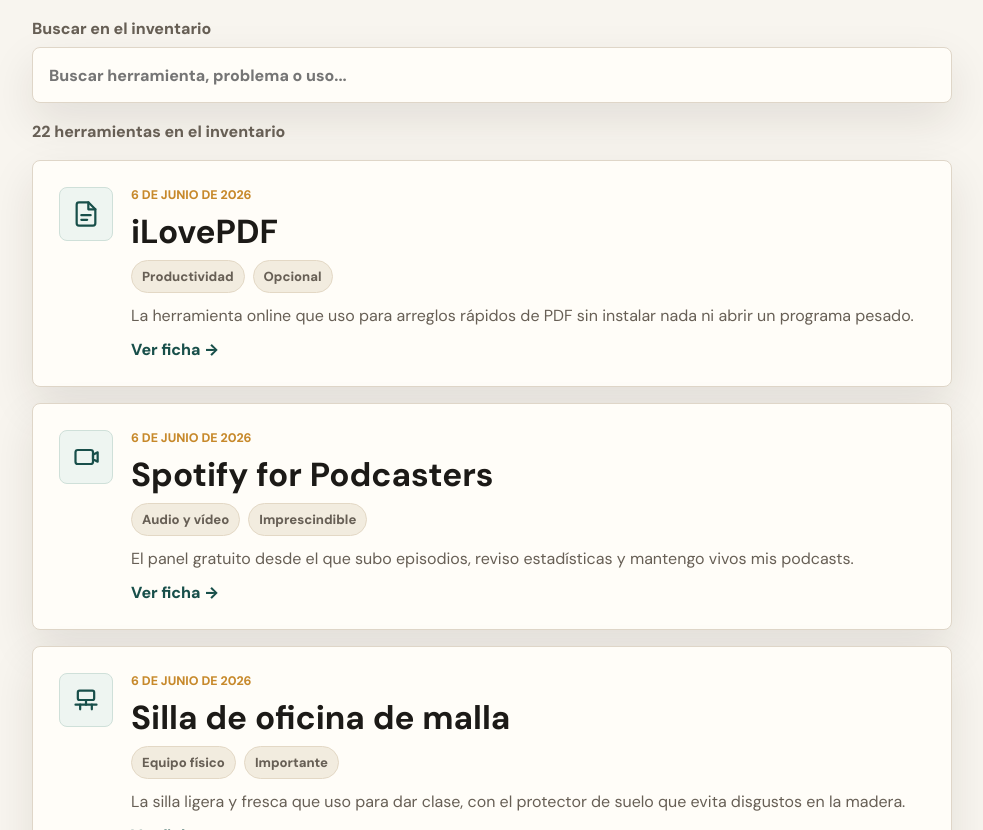
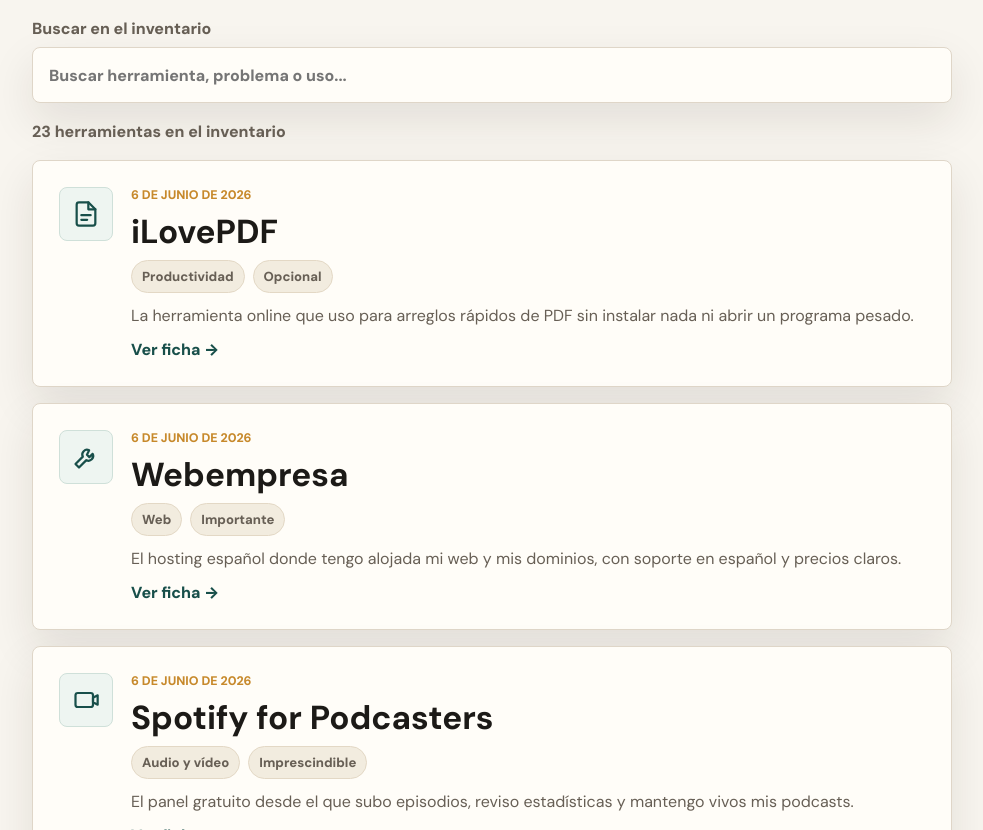
Before and after one commit to boreas77/laborjatorio, a Next.js app: page /inventario in a window 1280 px wide. Shown: the part 520-1350 px from the top of the page, without its empty margins (32-1015 px from the left). Built offline with nearby package versions, Linux system fonts and the light colour scheme.

Commit message:
Publica ficha Webempresa

```diff
--- a/src/data/tools.ts
+++ b/src/data/tools.ts
@@ -894,6 +894,113 @@
     ]
   },
   {
+    name: "Webempresa",
+    slug: "webempresa",
+    title: "Webempresa: el hosting español donde tengo mi web (y por qué no me cambio)",
+    metaDescription:
+      "Tengo mi web y mi dominio en Webempresa: hosting español, soporte rápido en español y precios honestos. Te cuento mi experiencia, lo que pago y para quién tiene sentido.",
+    keywords: [
+      "Webempresa",
+      "hosting español",
+      "hosting para WordPress",
+      "dónde alojar mi web",
+      "hosting con soporte en español",
+      "registrar dominio"
+    ],
+    tagline:
+      "El hosting español donde tengo alojada mi web y mis dominios, con soporte en español y precios claros.",
+    category: "Web",
+    subcategories: ["hosting", "wordpress", "dominios", "web", "productividad"],
+    pricing: "suscripcion",
+    officialUrl: "https://www.webempresa.com/",
+    hasAffiliate: false,
+    myUseCase:
+      "Tengo mi web y mis dominios alojados en Webempresa. Lo uso como base técnica del negocio: hosting, dominio, correos asociados y soporte cuando algo se complica.",
+    bestFor: [
+      "Profes en España que quieren montar una web en WordPress",
+      "Quien valora soporte técnico en español",
+      "Personas que empiezan y quieren acompañamiento al configurar la web",
+      "Negocios educativos que necesitan una base fiable para su web"
+    ],
+    notFor: [
+      "Quien busca el hosting más barato posible sin mirar soporte",
+      "Quien ya tiene un proveedor fiable y no necesita cambiar",
+      "Proyectos que requieren una arquitectura técnica muy personalizada",
+      "Quien no quiere pagar anualmente por la base de su web"
+    ],
+    pros: [
+      "Soporte en español rápido y útil.",
+      "Me han parecido honestos con el precio.",
+      "Acompañan bien al instalar WordPress y arrancar.",
+      "Permiten gestionar hosting, dominio y correos en el mismo entorno.",
+      "La documentación es amplia si quieres resolver cosas por tu cuenta."
+    ],
+    cons: [
+      "No es gratis ni tiene sentido medirlo como una herramienta menor.",
+      "La documentación es tan extensa que puede dar pereza.",
+      "El precio público puede variar mucho entre promoción, renovación e impuestos.",
+      "El enlace afiliado está pendiente y todavía no está añadido."
+    ],
+    alternatives: [],
+    rating: 5,
+    difficulty: "media",
+    status: "importante",
+    updatedAt: "2026-06-06",
+    intro:
+      "Toda web necesita un sitio donde vivir, y ese sitio es el hosting. El mío es Webempresa, un hosting español, y ahí es donde tengo alojada mi web y también mis dominios. La verdad es que solo tengo cosas buenas que decir.",
+    whatItDoes:
+      "Webempresa es una empresa española de hosting y registro de dominios. En cristiano: es donde guardas tu web para que esté disponible en internet, y donde puedes registrar el nombre de tu dominio. También puedes gestionar correos asociados a ese dominio y pedir soporte cuando algo técnico se atasca.",
+    howIUseIt:
+      "Vengo de otro hosting cuyo nombre ya ni recuerdo. Funcionaba, pero tuve una mala experiencia con el precio de renovación. Con Webempresa valoro justo lo contrario: tranquilidad con el precio, soporte en español y ayuda cuando toca configurar cosas como WordPress, correos o problemas concretos de la web. A veces consulto su documentación, aunque para respuestas rápidas también tiro de ChatGPT.",
+    teacherUseCases: [
+      "Alojar una web profesional de profe online.",
+      "Registrar y mantener dominios propios.",
+      "Instalar WordPress con acompañamiento.",
+      "Crear correos asociados al dominio.",
+      "Tener soporte en español cuando algo técnico se rompe o no se entiende."
+    ],
+    honestVerdict:
+      "Webempresa hace su trabajo y me da algo que valoro mucho después de un mal susto con otro proveedor: tranquilidad. Precios honestos, soporte en español y la mano tendida para arrancar. Para mí, es la base sobre la que se sostiene todo lo demás. Si estás en España y quieres alojar tu web sin dolores de cabeza, le echaría un ojo.",
+    importantNotice:
+      "El enlace afiliado está pendiente. Hasta que lo tenga, esta ficha enlaza a la web oficial y no incluye mención de afiliación en el cuerpo.",
+    metrics: [
+      { label: "Mi hosting", value: "126 €/año" },
+      { label: "Mi dominio", value: "19 €/año" },
+      { label: "Soporte", value: "Español" }
+    ],
+    priceRows: [
+      { label: "Mi hosting", value: "126 €/año" },
+      { label: "Mis dominios", value: "19 €/año cada uno" },
+      { label: "Plan WordPress Micro", value: "Precio normal 70 €/año; promoción 35 €/año + impuestos" },
+      { label: "Plan WordPress Mini", value: "Precio normal 142 €/año; promoción 35,50 €/año + impuestos" },
+      { label: "Afiliación", value: "Pendiente de enlace" }
+    ],
+    priceNote:
+      "Mis cifras son mi caso real. En la web pública de Webempresa hay precios promocionales y precios normales, y pueden cambiar según plan, renovación e impuestos. Antes de contratar, conviene mirar el precio actual y el precio normal tras promoción.",
+    faqs: [
+      {
+        question: "¿Webempresa sirve para WordPress?",
+        answer:
+          "Sí. Tiene planes específicos de hosting para WordPress y acompañamiento para instalarlo y arrancar."
+      },
+      {
+        question: "¿Por qué valoro que sea español?",
+        answer:
+          "Porque el soporte en español reduce mucho la fricción cuando no dominas la parte técnica. Para un profe que empieza, eso puede marcar la diferencia."
+      },
+      {
+        question: "¿Es barato?",
+        answer:
+          "No lo mediría así. Para mí es una base de negocio: pagar algo más de 10 euros al mes por alojar una web profesional me parece razonable si la web genera trabajo."
+      },
+      {
+        question: "¿He probado otros hostings para comparar?",
+        answer:
+          "No desde que estoy en Webempresa. Vengo de otro proveedor, tuve un susto con la renovación y desde que cambié no he sentido necesidad de probar más."
+      }
+    ]
+  },
+  {
     name: "MailPoet",
     slug: "mailpoet",
     title: "MailPoet: cómo envío mis newsletters desde mi propio WordPress",
```
Also changed, not shown: 1 other file (tests, documents, lock files or other folders).
